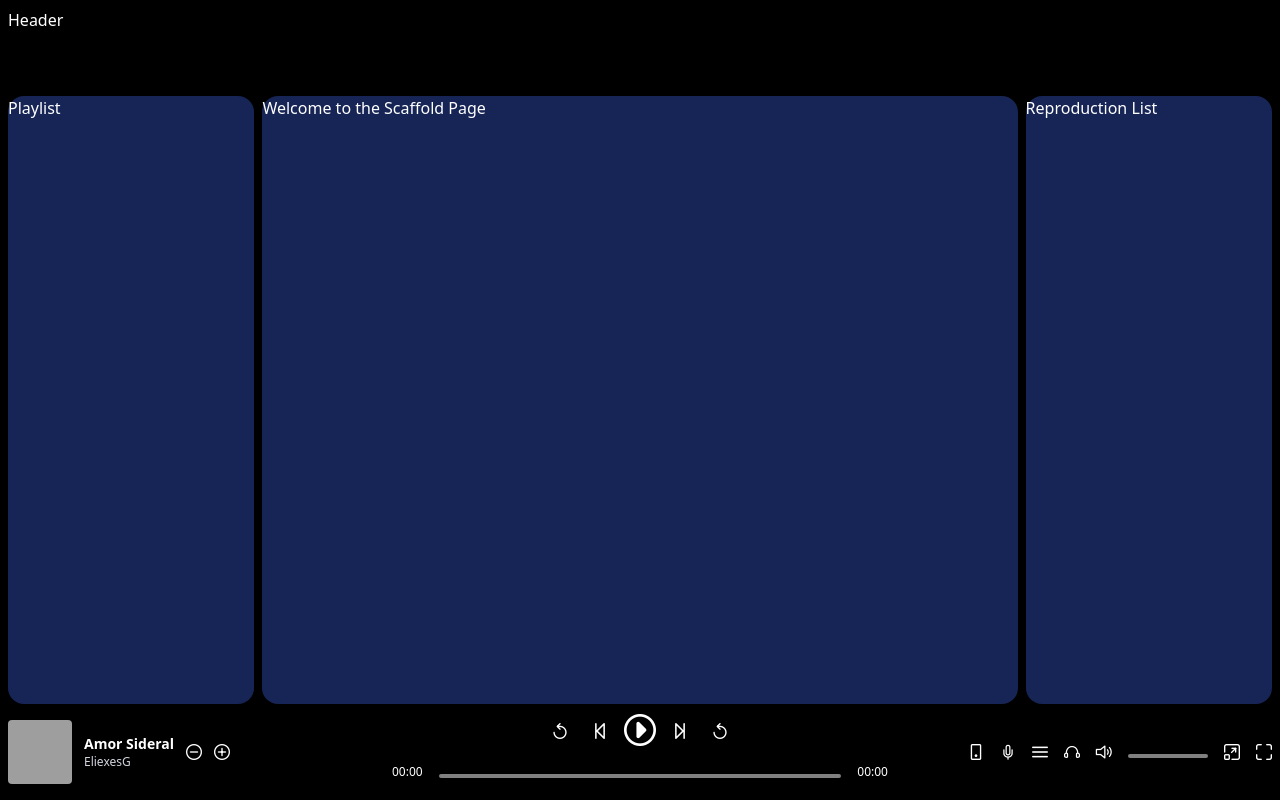
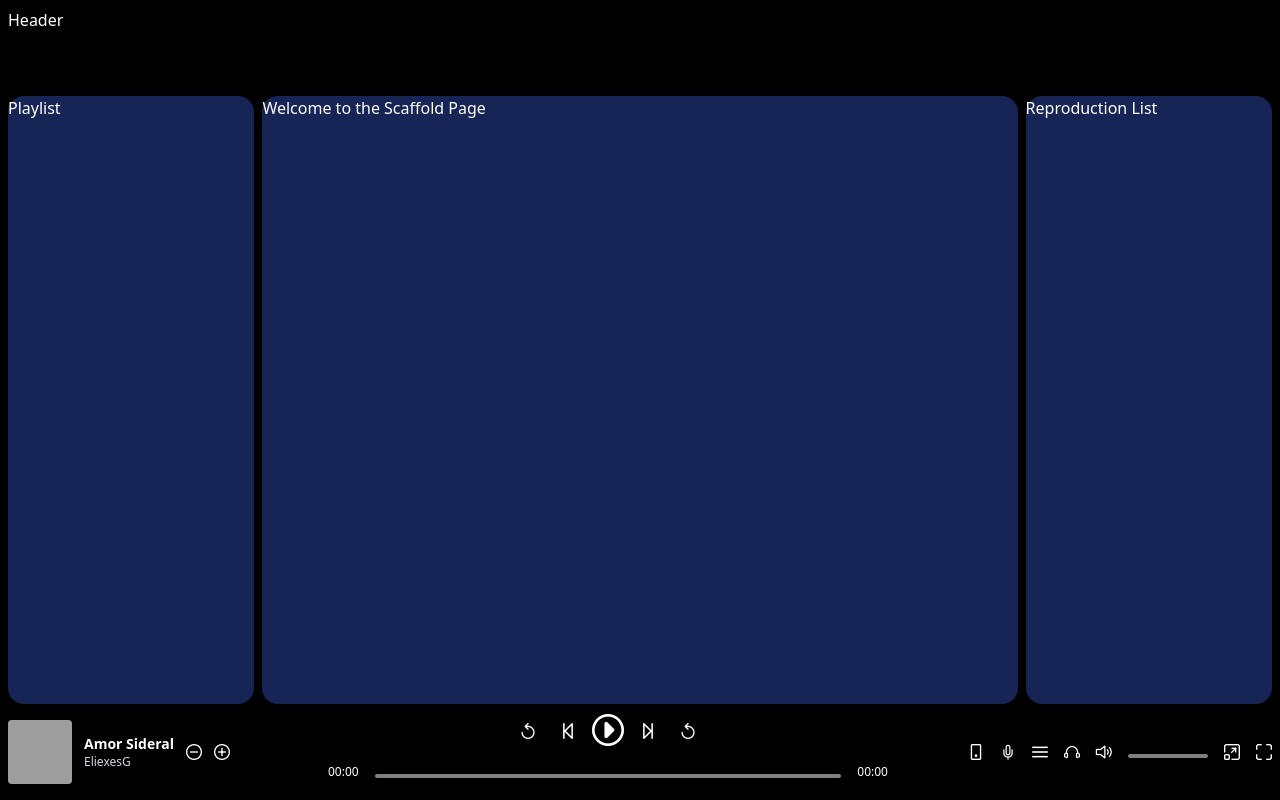
Before and after one commit to EliexesG/spotify-clone, an Angular app: page / in a window 1280 px wide. Built offline with nearby package versions, Linux system fonts and the light colour scheme; grey boxes are pictures that could not be loaded.

Commit message:
Adjust section width for music displayer in reproduction controller

```diff
--- a/src/app/components/reproduction-controller/reproduction-controller.html
+++ b/src/app/components/reproduction-controller/reproduction-controller.html
@@ -3,7 +3,8 @@
   "text-white disabled:text-gray-500 transition-transform cursor-pointer hover:scale-110 " +
   "disabled:cursor-not-allowed disabled:scale-100 border-none outline-none bg-transparent";
 
-<section class="flex items-center gap-3 justify-start w-96">
+<!-- * Music Displayer -->
+<section class="flex items-center gap-3 justify-start w-80">
   <!-- * Music Displayer -->
   @let musicSource = this.musicSource();
 
```
